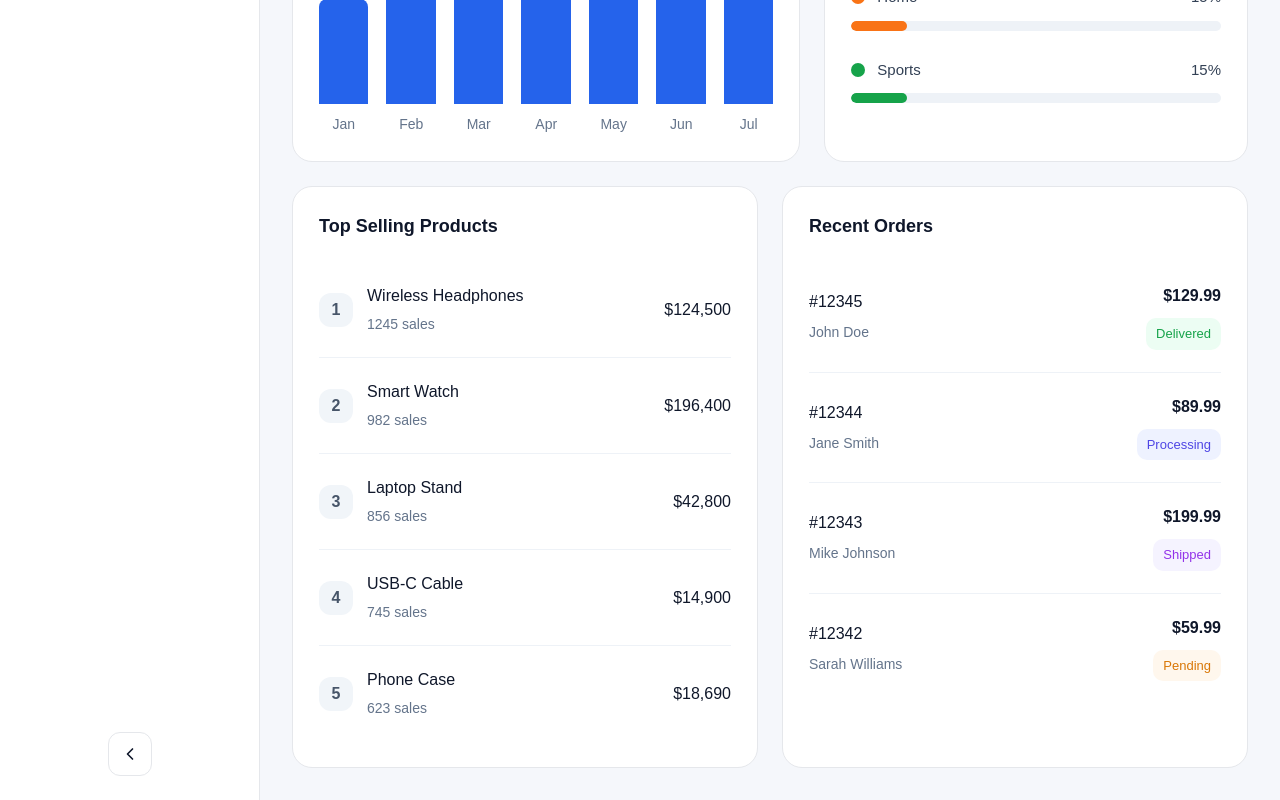
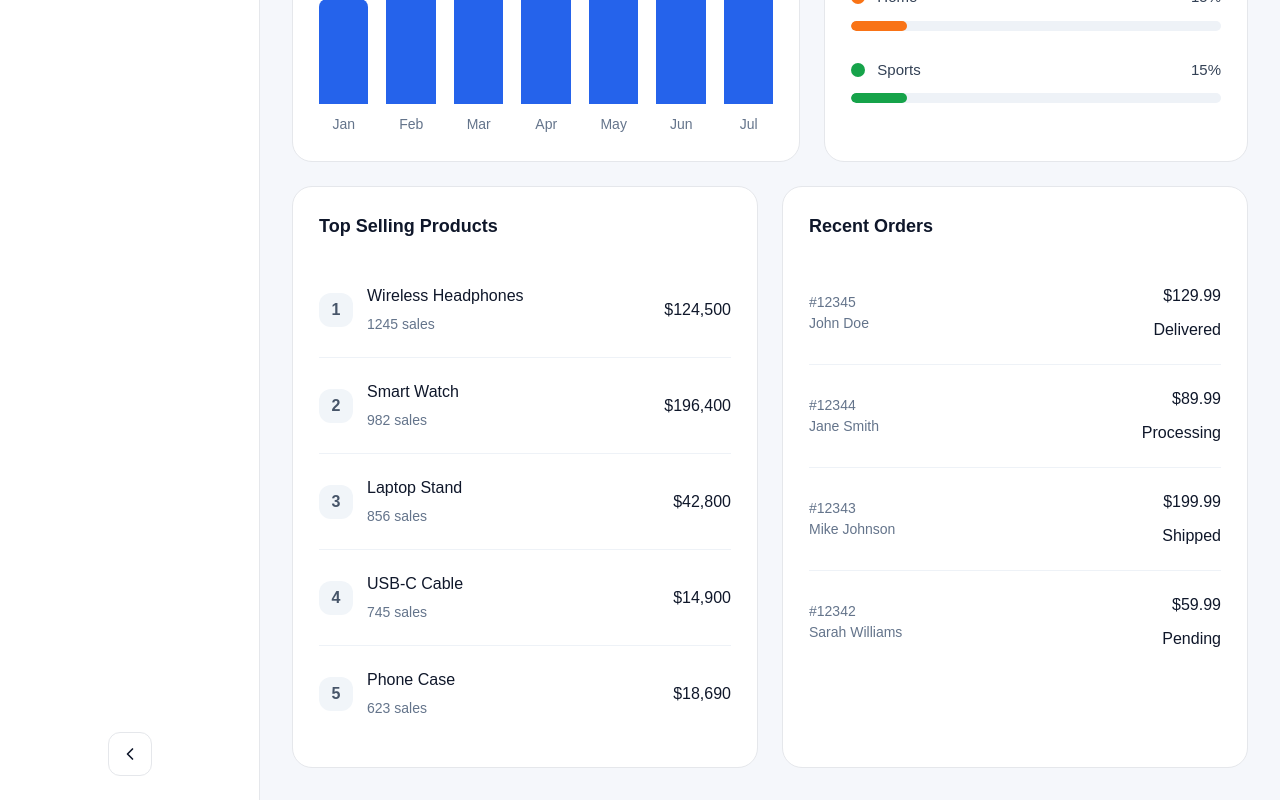
Before and after one commit to pouyanfarsara/AdminPanel, a Next.js app: page / in a window 1280 px wide. Shown: the part 688-1488 px from the top of the page. Built offline with nearby package versions, Linux system fonts and the light colour scheme.

Commit message:
fix casing

```diff
--- a/src/app/Components/dashboard/RecentOrders.tsx
+++ b/src/app/Components/dashboard/RecentOrders.tsx
@@ -1,28 +1,9 @@
 import styles from "./RecentOrders.module.css";
-type orderItem = {
-  id: number;
-  customer: string;
-  price: string;
-  status: "Delivered" | "Processing" | "Pending" | "Shipped";
+import type { OrderItem } from "../../data/dashboardData";
+
+type RecentOrdersProps = {
+  items: OrderItem[];
 };
-type RecentOrdersProps = {
-  items: orderItem[];
-};
-
-function getStatusClass(status: orderItem["status"]) {
-  switch (status) {
-    case "Delivered":
-      return "delivered";
-    case "Processing":
-      return "processing";
-    case "Shipped":
-      return "shipped";
-    case "Pending":
-      return "pending";
-    default:
-      return "";
-  }
-}
 
 export default function RecentOrders({ items }: RecentOrdersProps) {
   return (
@@ -33,17 +14,13 @@ export default function RecentOrders({ items }: RecentOrdersProps) {
         {items.map((item) => (
           <div key={item.id} className={styles.row}>
             <div>
-              <h4>{item.id}</h4>
-              <p>{item.customer}</p>
+              <p className={styles.orderId}>{item.id}</p>
+              <p className={styles.customer}>{item.customer}</p>
             </div>
 
             <div className={styles.right}>
-              <strong>{item.price}</strong>
-              <span
-                className={`${styles.badge} ${styles[getStatusClass(item.status)]}`}
-              >
-                {item.status}
-              </span>
+              <span className={styles.price}>{item.price}</span>
+              <span className={styles.status}>{item.status}</span>
             </div>
           </div>
         ))}
--- a/src/app/Components/dashboard/SalesCategory.tsx
+++ b/src/app/Components/dashboard/SalesCategory.tsx
@@ -1,17 +1,17 @@
 import styles from "./SalesCategory.module.css";
 
-type SalesItem={
-    id:number,
-    name:string,
-    color:"red"|"green",
-    percent:number,
+export type SalesItem = {
+  id: number;
+  name: string;
+  color: string;
+  percent: number;
+};
 
-}
-type SalesCategoryProps={
-    items:SalesItem[]
-}
+type SalesCategoryProps = {
+  items: SalesItem[];
+};
 
-export default function SalesCategory({ items }:SalesCategoryProps) {
+export default function SalesCategory({ items }: SalesCategoryProps) {
   return (
     <div className={styles.card}>
       <h3>Sales by Category</h3>
--- a/src/app/data/dashboardData.ts
+++ b/src/app/data/dashboardData.ts
@@ -1,4 +1,44 @@
-export const statsData = [
+// ================== TYPES ==================
+
+export type StatItem = {
+  id: number;
+  title: string;
+  value: string;
+  change: string;
+  positive: boolean;
+  icon: "dollar" | "cart" | "users" | "box";
+  color: "green" | "blue" | "purple" | "orange";
+};
+
+export type RevenueItem = {
+  month: string;
+  value: number;
+};
+
+export type SalesItem = {
+  id: number;
+  name: string;
+  percent: number;
+  color: string; // چون hex استفاده کردی
+};
+
+export type ProductItem = {
+  id: number;
+  name: string;
+  sales: number;
+  amount: string;
+};
+
+export type OrderItem = {
+  id: string;
+  customer: string;
+  price: string;
+  status: "Delivered" | "Processing" | "Shipped" | "Pending";
+};
+
+// ================== DATA ==================
+
+export const statsData: StatItem[] = [
   {
     id: 1,
     title: "Total Revenue",
@@ -8,9 +48,9 @@ export const statsData = [
     icon: "dollar",
     color: "green",
   },
-] as const;
+];
 
-export const revenueData = [
+export const revenueData: RevenueItem[] = [
   { month: "Jan", value: 35 },
   { month: "Feb", value: 58 },
   { month: "Mar", value: 45 },
@@ -20,14 +60,14 @@ export const revenueData = [
   { month: "Jul", value: 79 },
 ];
 
-export const salesCategories = [
+export const salesCategories: SalesItem[] = [
   { id: 1, name: "Electronics", percent: 45, color: "#2563eb" },
   { id: 2, name: "Fashion", percent: 25, color: "#9333ea" },
   { id: 3, name: "Home", percent: 15, color: "#f97316" },
   { id: 4, name: "Sports", percent: 15, color: "#16a34a" },
 ];
 
-export const topSellingProducts = [
+export const topSellingProducts: ProductItem[] = [
   { id: 1, name: "Wireless Headphones", sales: 1245, amount: "$124,500" },
   { id: 2, name: "Smart Watch", sales: 982, amount: "$196,400" },
   { id: 3, name: "Laptop Stand", sales: 856, amount: "$42,800" },
@@ -35,7 +75,7 @@ export const topSellingProducts = [
   { id: 5, name: "Phone Case", sales: 623, amount: "$18,690" },
 ];
 
-export const recentOrders = [
+export const recentOrders: OrderItem[] = [
   { id: "#12345", customer: "John Doe", price: "$129.99", status: "Delivered" },
   { id: "#12344", customer: "Jane Smith", price: "$89.99", status: "Processing" },
   { id: "#12343", customer: "Mike Johnson", price: "$199.99", status: "Shipped" },
```
